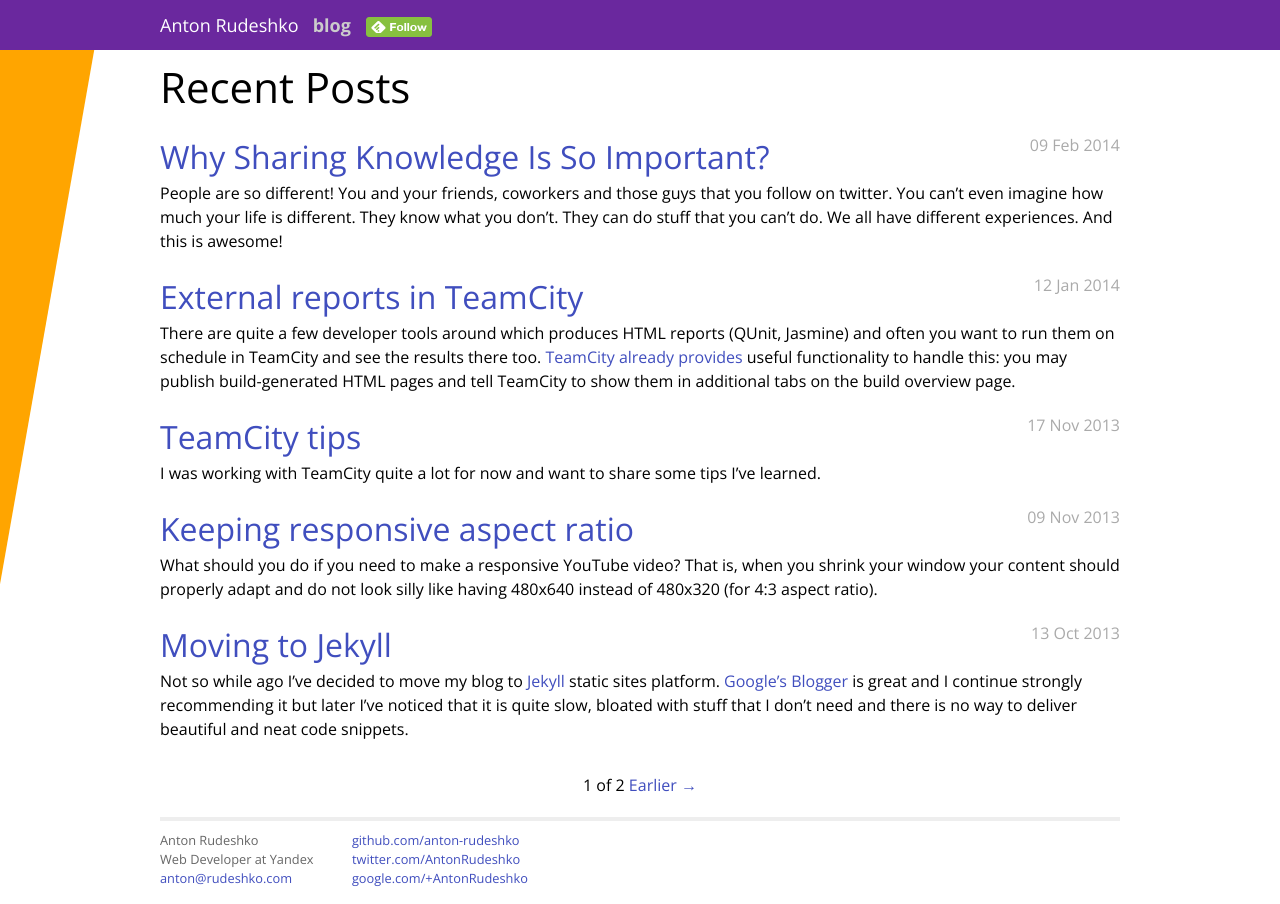
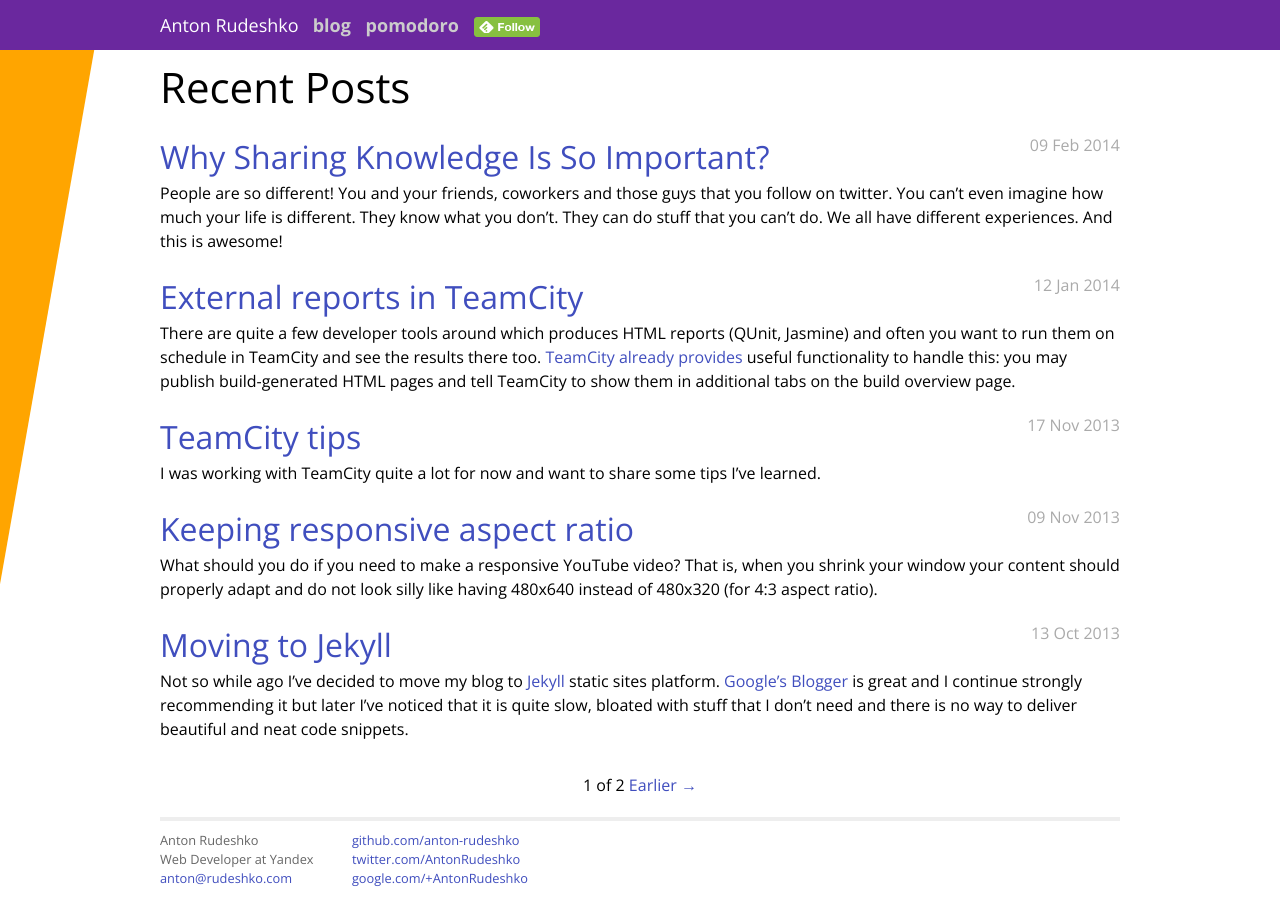
Before and after one commit to anton-rudeshko/anton-rudeshko.github.io, a Jekyll site: the page built from index.html, in a window 1280 px wide. Built offline with Jekyll 4.4.1, drawn with Linux system fonts in a browser that asks for light colours; Markdown is read by kramdown in place of the engine named in the settings; the list of posts is cut into pages by our own code.

Commit message:
Added link to pomodoro tracker

```diff
--- a/_layouts/default.html
+++ b/_layouts/default.html
@@ -26,6 +26,8 @@
 
     <nav class="header__links">
       <a class="header__link" href="/">blog</a>
+      <a class="header__link" href="/pomodoro">pomodoro</a>
+
       <a class="header__link"
          href="http://cloud.feedly.com/#subscription%2Ffeed%2Fhttp%3A%2F%2Fwww.rudeshko.com%2Ffeed.xml"
          target="blank" title="read me in feedly">
```
